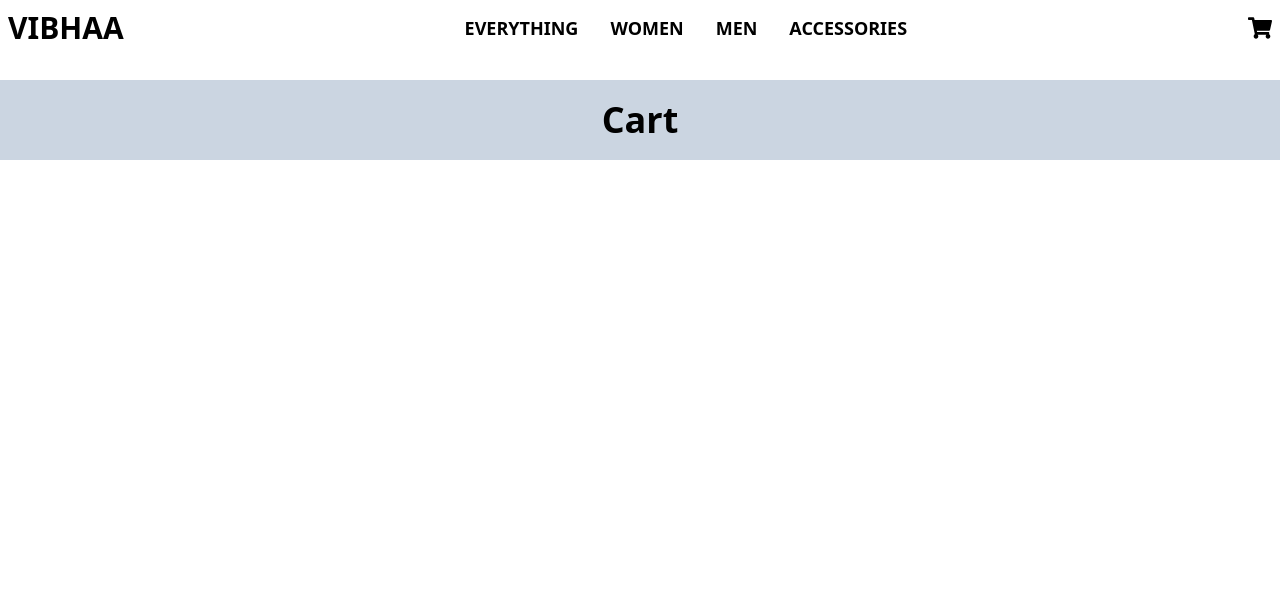
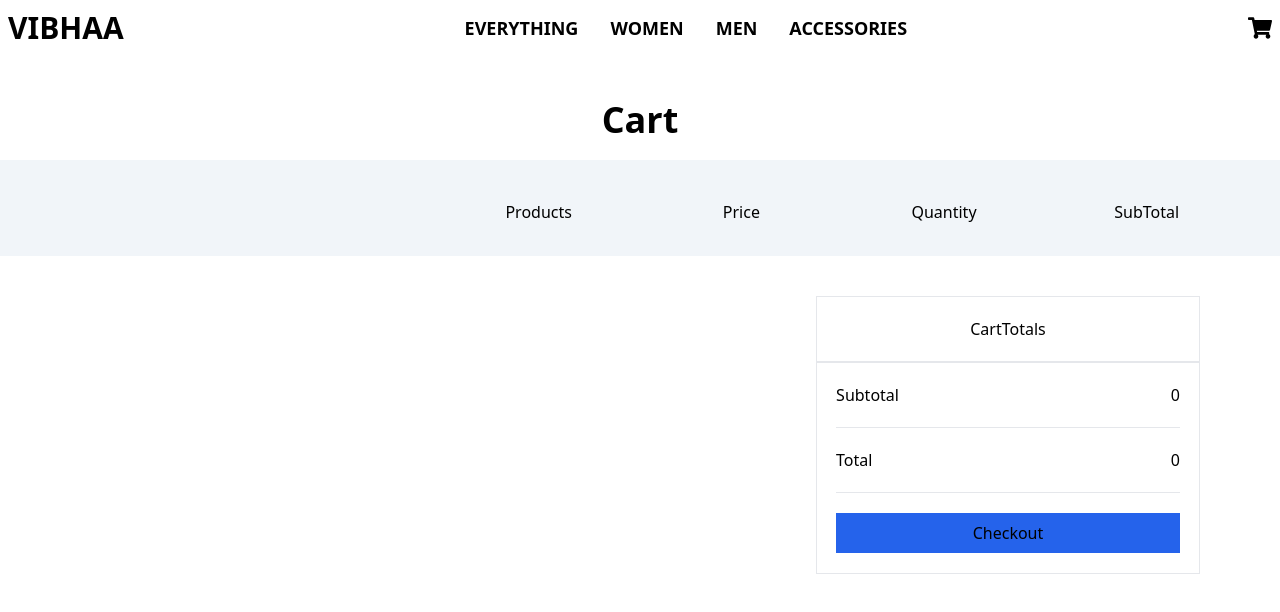
Before and after one commit to sreenidhi1712/Vibhaa-Ecommerce-website, a React (Vite) app: page /cart in a window 1280 px wide. Shown: the top 612 px of the page. Built offline with nearby package versions, Linux system fonts and the light colour scheme.

Commit message:
completed almost require some minure changes

```diff
--- a/src/Components/Cart.jsx
+++ b/src/Components/Cart.jsx
@@ -2,34 +2,49 @@ import React ,{ useContext} from 'react'
 import { Context } from "./Context/Context";
 import { MdOutlineCancel } from "react-icons/md";
 import { useNavigate } from 'react-router-dom';
+import { CiCirclePlus } from "react-icons/ci";
+import { CiCircleMinus } from "react-icons/ci";
 
 function Cart() {
     const {
-        Cart,
+        cart,
         setCart,
       } = useContext(Context);
 
-      const Navigate = useNavigate();
+      const navigate = useNavigate();
 
       const increment = (item) => {
-        setCart(prevCart => {
-          const findIndex = prevCart.findIndex(cartItem => cartItem.id === item.id);
+        setCart((prevCart) => {
+          const findIndex = prevCart.findIndex((cartItem) => cartItem.id === item.id);
           if (findIndex >= 0) {
             const newCart = [...prevCart];
-            newCart[findIndex].rating.count += 1;
+            newCart[findIndex] = {
+              ...newCart[findIndex],
+              rating: {
+                ...newCart[findIndex].rating,
+                count: newCart[findIndex].rating.count + 1,
+              },
+            };
             return newCart;
           }
           return prevCart;
         });
       };
 
+
       const decrement = (item) => {
-        setCart(prevCart => {
-          const findIndex = prevCart.findIndex(cartItem => cartItem.id === item.id);
+        setCart((prevCart) => {
+          const findIndex = prevCart.findIndex((cartItem) => cartItem.id === item.id);
           if (findIndex >= 0) {
             const newCart = [...prevCart];
             if (newCart[findIndex].rating.count > 1) {
-              newCart[findIndex].rating.count -= 1;
+              newCart[findIndex] = {
+                ...newCart[findIndex],
+                rating: {
+                  ...newCart[findIndex].rating,
+                  count: newCart[findIndex].rating.count - 1,
+                },
+              };
             } else {
               newCart.splice(findIndex, 1);
             }
@@ -40,23 +55,68 @@ function Cart() {
       };
 
       const RemoveItem = (id) => {
-        setCart(Cart.filter(item => item.id !== id));
+        setCart(cart.filter(item => item.id !== id));
       };
 
   return (
     <div className='h-auto w-screen'>
-      <div className='flex h-50 bg-slate-300 w-full items-center justify-center mt-20' >
-        <h1 className='text-4xl font-semibold  py-5' onClick={()=>Navigate('/')}>Cart</h1>
+      <div className='flex h-50  w-full items-center justify-center mt-20' >
+        <h1 className='text-4xl font-semibold  py-5' onClick={()=>navigate('/')}>Cart</h1>
       </div>
-        {Cart.map((items) => (
-           <div className="flex flex-col items-center bg-slate-100" key={items.id}>
-             <div className='flex flex-col w-[80%] mt-10'>
-           <div className=' h-14 w-full border-2 border-t-slate-500 flex items-center justify-end' ><MdOutlineCancel onClick={()=>{RemoveItem(items.id)}} className='h-5 w-5'/></div>
-           <div className=' h-auto py-5 w-full border-2 border-t-slate-500 flex justify-center'> <img src={items.image} alt="" className="h-14 w-14 object-cover "/></div>
-           <div className=' h-14 w-full border-2 border-t-slate-500'>{items.title}</div>
-           <div className=' h-14 w-full border-2 border-t-slate-500'>{items.price}</div>
-           <div className=' h-14 w-full border-2 border-t-slate-500'>{items.rating.count}</div>
-           <div className=' h-14 w-full border-2 border-t-slate-500 border-b-slate-500'>{items.rating.count*items.price}</div>
+      <div className="flex flex-col items-center bg-slate-100 w-full" >
+      <div className='hidden  lap:flex w-[95%] ' >
+       <div className='flex flex-col w-full mt-10 lap:flex lap:flex-row '>
+           <div className=' h-14 w-full flex items-center justify-end' ></div>
+           <div className=' h-auto py-5 w-full flex justify-center'> </div>
+           <div className=' h-14 w-full  flex justify-center' ><p>Products</p></div>
+           <div className=' h-14 w-full  flex justify-center'><p>Price</p></div>
+           <div className=' h-14 w-full flex justify-center'><p>Quantity</p></div>
+           <div className=' h-14 w-full  border-b-slate-200 flex justify-center'><p>SubTotal</p></div>
+       </div>
+      </div>
+        {cart.map((items) => (
+           <CartItem  key={items.id} items={items} RemoveItem={RemoveItem} increment={increment} decrement={decrement}/>
+        ))}
+        </div>
+        <div className='flex flex-col w-full items-center my-10 lap:items-end ' >
+             <div className='w-[80%] flex justify-center border-[0.5px] lap:w-[30%] lap:mr-20'>
+               <p className='py-5'>CartTotals</p>
+             </div>
+             <div className='w-[80%] flex flex-col items-center border-[0.5px] lap:w-[30%] lap:mr-20'>
+                <div className='flex justify-between w-[90%] py-5 border-b-[0.5px]'>
+                   <p>Subtotal</p>
+                   <p>0</p>
+                </div>
+                <div className='flex justify-between w-[90%] py-5 border-b-[0.5px]'>
+                   <p>Total</p>
+                   <p>0</p>
+                </div>
+                <button className='w-[90%] h-10 bg-blue-600 mt-5 mb-5'>Checkout</button>
+             </div>
+        </div>
+    </div>
+  )
+}
+
+export default Cart
+
+
+const CartItem = ({items,RemoveItem,increment,decrement})=>{
+  return(
+       <>
+             <div className='flex flex-col w-[80%] mt-10 lap:mt-0 lap:flex lap:flex-row lap:w-[95%]'>
+           <div className=' h-14 w-full  border-t-[0.5px] flex items-center justify-end lap:justify-center lap:py-5' ><MdOutlineCancel onClick={()=>{RemoveItem(items.id)}} className='h-5 w-5'/></div>
+           <div className=' h-auto py-5  w-full  border-t-[0.5px] flex justify-center lap:items-center lap:py-5'> <img src={items.image} alt="" className="h-14 w-14 object-cover "/></div>
+           <div className=' h-14 w-full  border-t-[0.5px] flex justify-between lap:justify-center lap:items-center lap:py-5' ><p className='lap:hidden'>Products</p><p className='font-bold'>{items.title.slice(0,10)}</p></div>
+           <div className=' h-14 w-full border-t-[0.5px] flex justify-between lap:justify-center lap:items-center lap:py-5'><p className='lap:hidden'>Price</p><p className='font-bold'>{items.price}</p></div>
+           <div className=' h-14 w-full  border-t-[0.5px] flex justify-between lap:justify-center lap:items-center lap:py-5'><p className='lap:hidden'>Quantity</p>
+           <div className='flex gap-5 items-center lap:justify-center lap:py-5'>
+            <button className='font-bold' onClick={()=>increment(items)}><CiCirclePlus/></button>
+            <p className='font-bold' >{items.rating.count}</p>
+            <button className='font-bold' onClick={()=>decrement(items)}><CiCircleMinus/></button>
+            </div>
+            </div>
+           <div className=' h-14 w-full  border-t-[0.5px] border-b-slate-200 flex justify-between lap:justify-center lap:items-center lap:py-5'><p className='lap:hidden'>SubTotal</p><p className='font-bold'>{items.rating.count*items.price}</p></div>
       </div>
            {/* <div className="h-[55%] bg-slate-600">
 
@@ -67,10 +127,7 @@ function Cart() {
              <p className="ml-1">$</p>
              <p className='text-lg ml-1'>{items}</p>
            </div> */}
-         </div>
-        ))}
-    </div>
-  )
+
+       </>
+  );
 }
-
-export default Cart
--- a/src/Components/Context/Context.jsx
+++ b/src/Components/Context/Context.jsx
@@ -6,7 +6,7 @@ const ContextProvider = (props) => {
 
 	const [isOpen, setIsOpen] = useState(false);
 	const [Toggle,setToggle] = useState(true);
-	const [Cart,setCart] = useState([]);
+	const [cart,setCart] = useState([]);
 	const [favourites,setFavourites] = useState([]);
 
 
@@ -16,7 +16,7 @@ const ContextProvider = (props) => {
 		setIsOpen,
 		Toggle,
 		setToggle,
-		Cart,
+		cart,
 		setCart,
 		favourites,
 		setFavourites
```
Also changed, not shown: src/App.jsx (line endings or trailing spaces).
